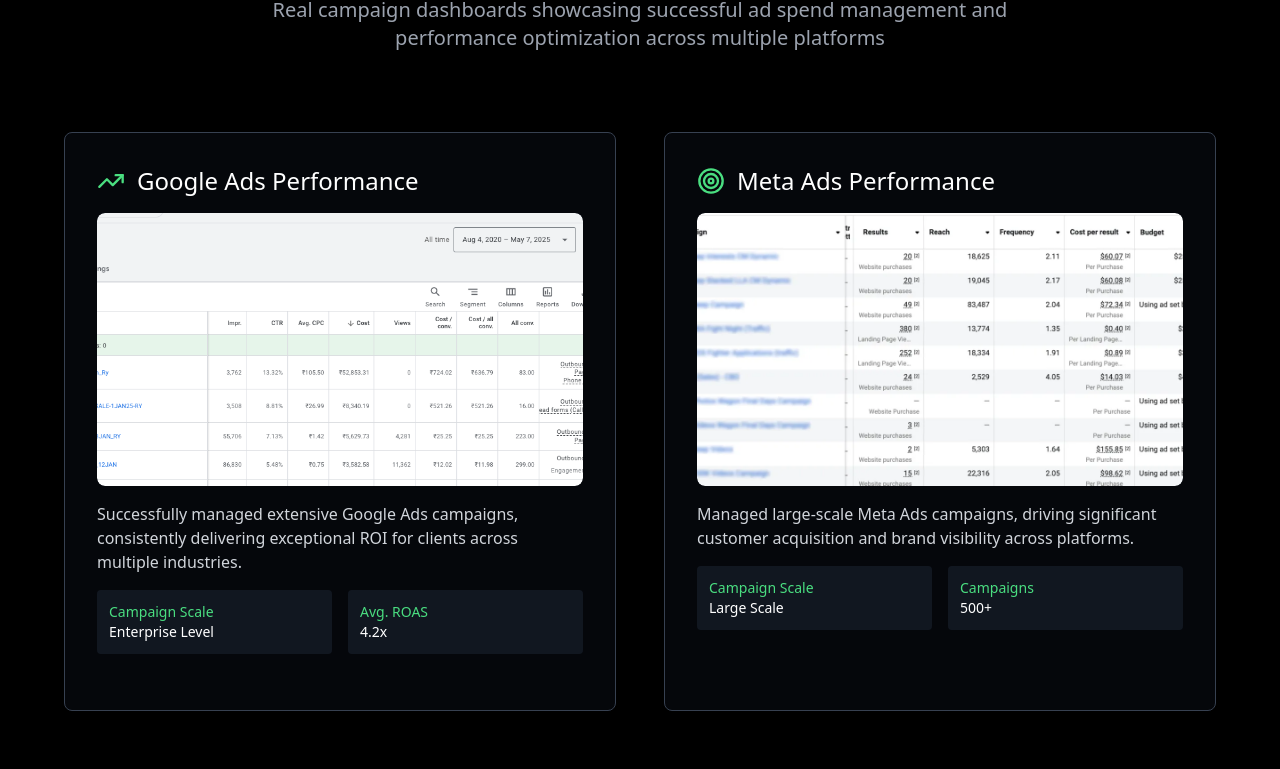
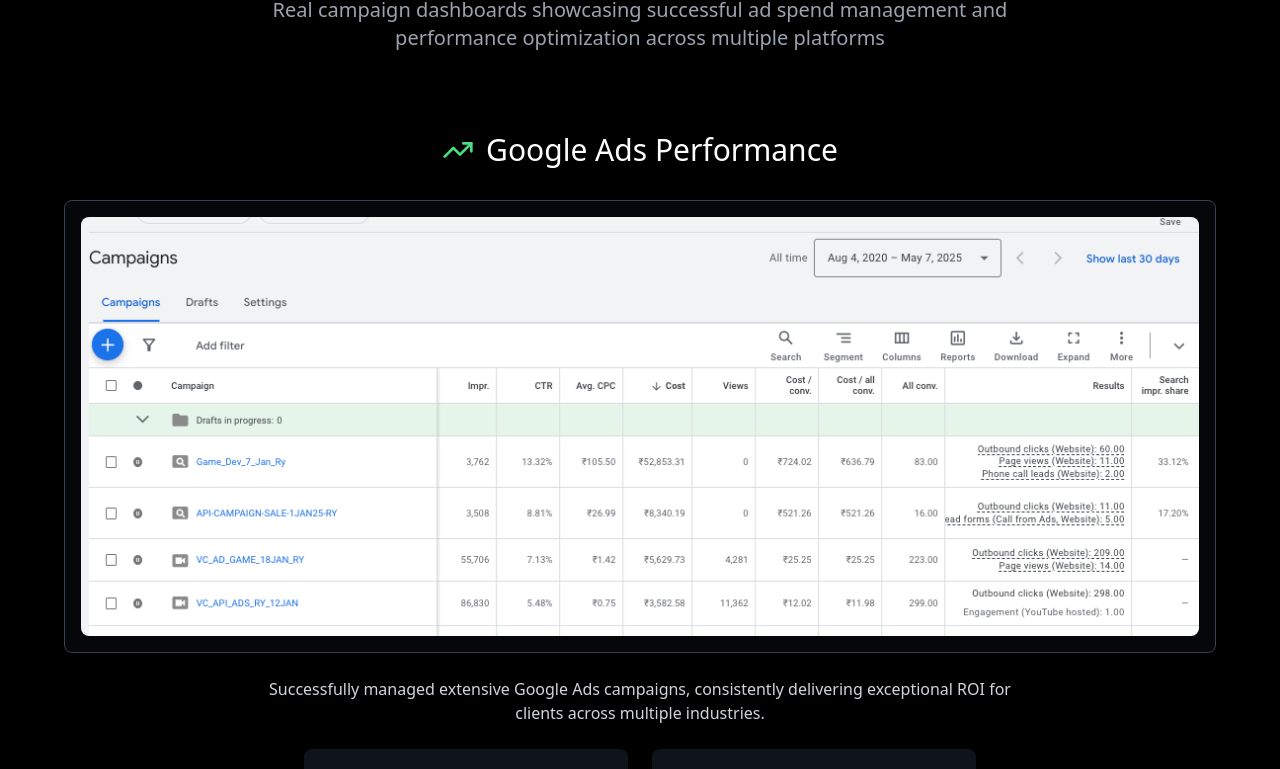
Before and after one commit to prnb07/Pranav-Portfolio, a React (Vite) app: page / in a window 1280 px wide. Shown: the part 1728-2497 px from the top of the page. Built offline with nearby package versions, Linux system fonts and the light colour scheme.

Commit message:
Update Previous Work section with full-size campaign images

```diff
--- a/src/App.tsx
+++ b/src/App.tsx
@@ -421,77 +421,71 @@ const Portfolio = () => {
             </p>
           </motion.div>
 
-          <div className="grid lg:grid-cols-2 gap-12 mb-16">
+          <div className="space-y-16 mb-16">
             {/* Google Ads Performance */}
             <motion.div
-              className="p-8 bg-gray-900/30 backdrop-blur-sm rounded-lg border border-gray-700 hover:border-green-400/50 transition-all duration-500"
-              initial={{ opacity: 0, x: -50 }}
-              whileInView={{ opacity: 1, x: 0 }}
+              className="text-center"
+              initial={{ opacity: 0, y: 50 }}
+              whileInView={{ opacity: 1, y: 0 }}
               transition={{ duration: 0.8 }}
               viewport={{ once: true }}
-              whileHover={{ scale: 1.02 }}
             >
-              <div className="mb-6">
-                <h3 className="text-2xl font-light text-white mb-4 flex items-center gap-3">
-                  <TrendingUp className="text-green-400" size={28} aria-hidden="true" />
+              <h3 className="text-3xl font-light text-white mb-8 flex items-center justify-center gap-3">
+                <TrendingUp className="text-green-400" size={32} aria-hidden="true" />
                 Google Ads Performance
               </h3>
-                <div className="aspect-video bg-gray-800/50 rounded-lg mb-4 overflow-hidden">
+              <div className="bg-gray-900/30 backdrop-blur-sm rounded-lg border border-gray-700 hover:border-green-400/50 transition-all duration-500 p-4 mb-6">
                 <img
                   src="/8.png"
                   alt="Google Ads campaign dashboard showing performance metrics and results"
-                    className="w-full h-full object-cover rounded-lg"
+                  className="w-full h-auto rounded-lg"
                 />
               </div>
-                <p className="text-gray-300 mb-4">
+              <p className="text-gray-300 mb-6 max-w-3xl mx-auto">
                 Successfully managed extensive Google Ads campaigns, consistently delivering exceptional ROI for clients across multiple industries.
               </p>
-                <div className="grid grid-cols-2 gap-4 text-sm">
-                  <div className="p-3 bg-gray-800/50 rounded">
+              <div className="grid md:grid-cols-2 gap-6 max-w-2xl mx-auto">
+                <div className="p-4 bg-gray-800/50 rounded-lg">
                   <p className="text-green-400 font-medium">Campaign Scale</p>
-                    <p className="text-white">Enterprise Level</p>
+                  <p className="text-white text-lg">Enterprise Level</p>
                 </div>
-                  <div className="p-3 bg-gray-800/50 rounded">
+                <div className="p-4 bg-gray-800/50 rounded-lg">
                   <p className="text-green-400 font-medium">Avg. ROAS</p>
-                    <p className="text-white">4.2x</p>
-                  </div>
+                  <p className="text-white text-lg">4.2x</p>
                 </div>
               </div>
             </motion.div>
 
             {/* Meta Ads Performance */}
             <motion.div
-              className="p-8 bg-gray-900/30 backdrop-blur-sm rounded-lg border border-gray-700 hover:border-green-400/50 transition-all duration-500"
-              initial={{ opacity: 0, x: 50 }}
-              whileInView={{ opacity: 1, x: 0 }}
-              transition={{ duration: 0.8 }}
+              className="text-center"
+              initial={{ opacity: 0, y: 50 }}
+              whileInView={{ opacity: 1, y: 0 }}
+              transition={{ duration: 0.8, delay: 0.2 }}
               viewport={{ once: true }}
-              whileHover={{ scale: 1.02 }}
             >
-              <div className="mb-6">
-                <h3 className="text-2xl font-light text-white mb-4 flex items-center gap-3">
-                  <Target className="text-green-400" size={28} aria-hidden="true" />
+              <h3 className="text-3xl font-light text-white mb-8 flex items-center justify-center gap-3">
+                <Target className="text-green-400" size={32} aria-hidden="true" />
                 Meta Ads Performance
               </h3>
-                <div className="aspect-video bg-gray-800/50 rounded-lg mb-4 overflow-hidden">
+              <div className="bg-gray-900/30 backdrop-blur-sm rounded-lg border border-gray-700 hover:border-green-400/50 transition-all duration-500 p-4 mb-6">
                 <img
                   src="/image.png"
                   alt="Meta Ads campaign dashboard displaying ad performance and analytics"
-                    className="w-full h-full object-cover rounded-lg"
+                  className="w-full h-auto rounded-lg"
                 />
               </div>
-                <p className="text-gray-300 mb-4">
+              <p className="text-gray-300 mb-6 max-w-3xl mx-auto">
                 Managed large-scale Meta Ads campaigns, driving significant customer acquisition and brand visibility across platforms.
               </p>
-                <div className="grid grid-cols-2 gap-4 text-sm">
-                  <div className="p-3 bg-gray-800/50 rounded">
+              <div className="grid md:grid-cols-2 gap-6 max-w-2xl mx-auto">
+                <div className="p-4 bg-gray-800/50 rounded-lg">
                   <p className="text-green-400 font-medium">Campaign Scale</p>
-                    <p className="text-white">Large Scale</p>
+                  <p className="text-white text-lg">Large Scale</p>
                 </div>
-                  <div className="p-3 bg-gray-800/50 rounded">
+                <div className="p-4 bg-gray-800/50 rounded-lg">
                   <p className="text-green-400 font-medium">Campaigns</p>
-                    <p className="text-white">500+</p>
-                  </div>
+                  <p className="text-white text-lg">500+</p>
                 </div>
               </div>
             </motion.div>
```
Lines whose indentation alone changed are shown as unchanged.
